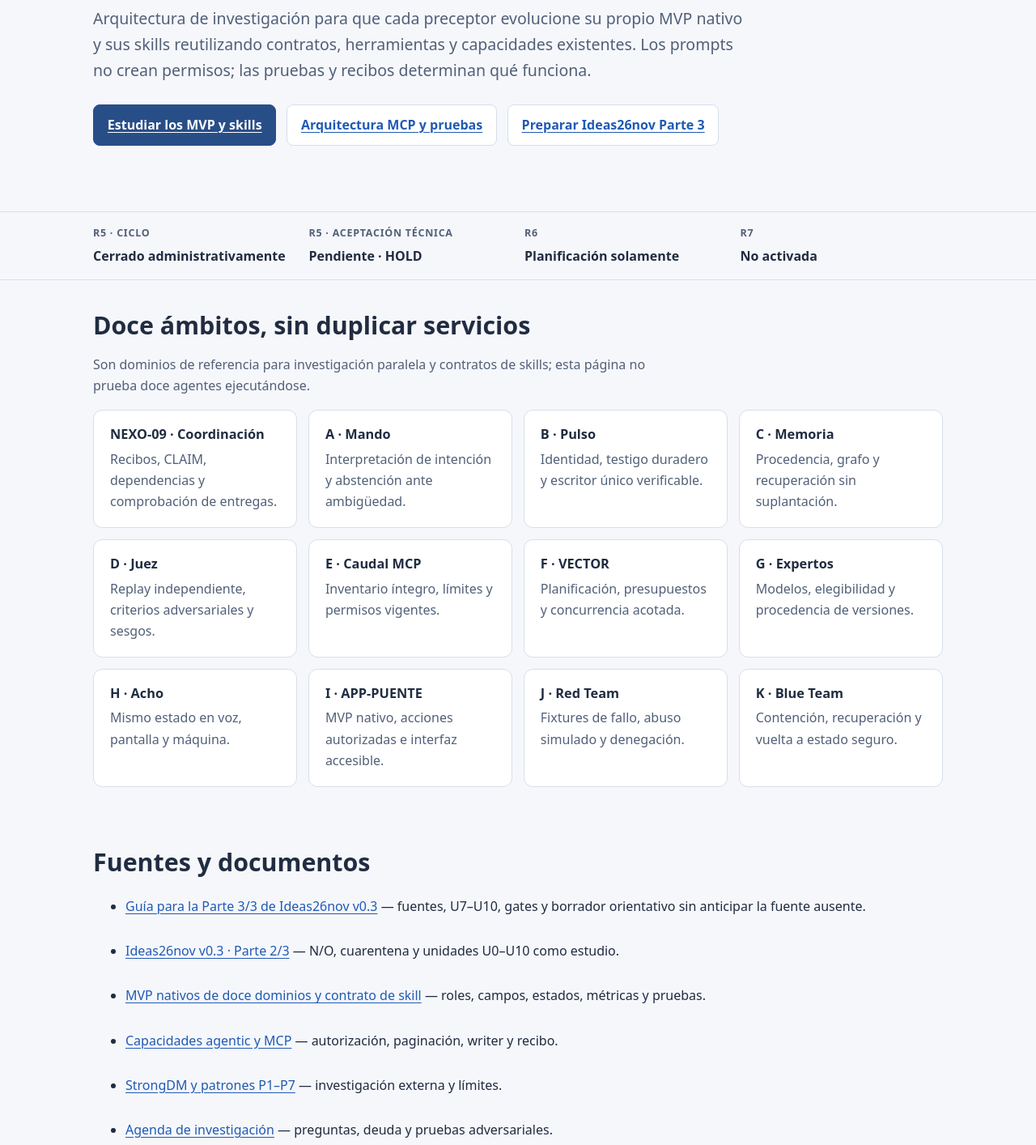
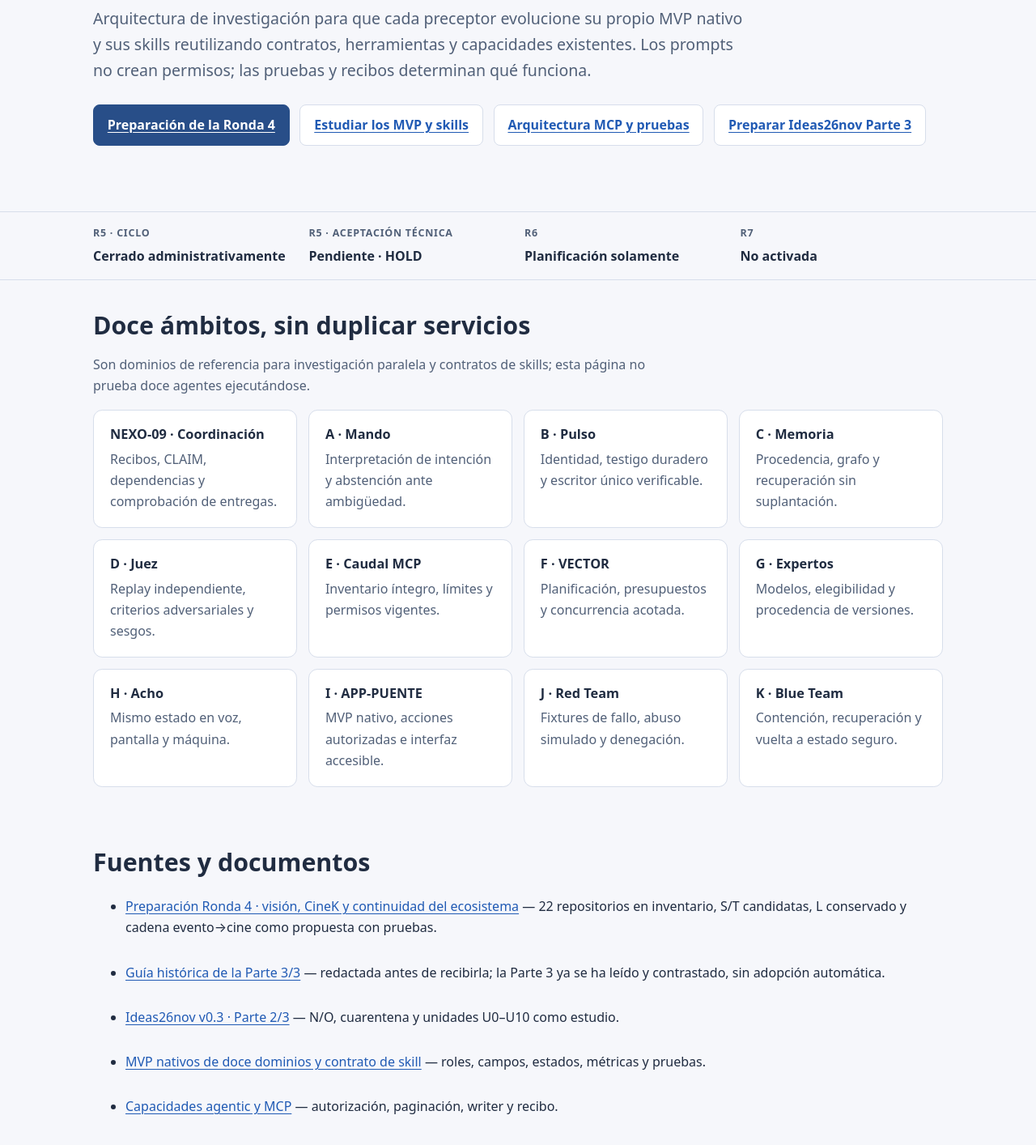
Before and after one commit to piskyRpapalo/public-s, a plain HTML site: page index.html in a window 1280 px wide. Shown: the part 300-1714 px from the top of the page at 81% size. Drawn offline with Linux system fonts and the light colour scheme.

Commit message:
feat(public-s): link round4 visual research handoff from accessible landing page

```diff
--- a/index.html
+++ b/index.html
@@ -54,6 +54,7 @@
       <h1>Doce dominios. Una evolución verificable.</h1>
       <p class="lead">Arquitectura de investigación para que cada preceptor evolucione su propio MVP nativo y sus skills reutilizando contratos, herramientas y capacidades existentes. Los prompts no crean permisos; las pruebas y recibos determinan qué funciona.</p>
       <div class="actions">
+        <a href="https://github.com/piskyRpapalo/public-s/blob/main/PREPARACION-IDEAS26NOV-RONDA4-VISUAL-ECOSISTEMA-2026-11-26.md">Preparación de la Ronda 4</a>
         <a href="https://github.com/piskyRpapalo/public-s/blob/main/MVP-NATIVO-SKILLS-12-DOMINIOS-2026-11-26.md">Estudiar los MVP y skills</a>
         <a href="https://github.com/piskyRpapalo/public-s/blob/main/AGENT-CAPABILITIES-MCP-2026-11-26.md">Arquitectura MCP y pruebas</a>
         <a href="https://github.com/piskyRpapalo/public-s/blob/main/PREPARACION-IDEAS26NOV-PARTE3-2026-11-26.md">Preparar Ideas26nov Parte 3</a>
@@ -86,7 +87,8 @@
     <section id="investigacion" class="container" aria-labelledby="titulo-investigacion">
       <h2 id="titulo-investigacion">Fuentes y documentos</h2>
       <ul class="resources">
-        <li><a href="https://github.com/piskyRpapalo/public-s/blob/main/PREPARACION-IDEAS26NOV-PARTE3-2026-11-26.md">Guía para la Parte 3/3 de Ideas26nov v0.3</a> — fuentes, U7–U10, gates y borrador orientativo sin anticipar la fuente ausente.</li>
+        <li><a href="https://github.com/piskyRpapalo/public-s/blob/main/PREPARACION-IDEAS26NOV-RONDA4-VISUAL-ECOSISTEMA-2026-11-26.md">Preparación Ronda 4 · visión, CineK y continuidad del ecosistema</a> — 22 repositorios en inventario, S/T candidatas, L conservado y cadena evento→cine como propuesta con pruebas.</li>
+        <li><a href="https://github.com/piskyRpapalo/public-s/blob/main/PREPARACION-IDEAS26NOV-PARTE3-2026-11-26.md">Guía histórica de la Parte 3/3</a> — redactada antes de recibirla; la Parte 3 ya se ha leído y contrastado, sin adopción automática.</li>
         <li><a href="https://github.com/piskyRpapalo/public-s/blob/main/IDEAS26NOV-V03-PARTE2-N-O-U0-U10.md">Ideas26nov v0.3 · Parte 2/3</a> — N/O, cuarentena y unidades U0–U10 como estudio.</li>
         <li><a href="https://github.com/piskyRpapalo/public-s/blob/main/MVP-NATIVO-SKILLS-12-DOMINIOS-2026-11-26.md">MVP nativos de doce dominios y contrato de skill</a> — roles, campos, estados, métricas y pruebas.</li>
         <li><a href="https://github.com/piskyRpapalo/public-s/blob/main/AGENT-CAPABILITIES-MCP-2026-11-26.md">Capacidades agentic y MCP</a> — autorización, paginación, writer y recibo.</li>
```
